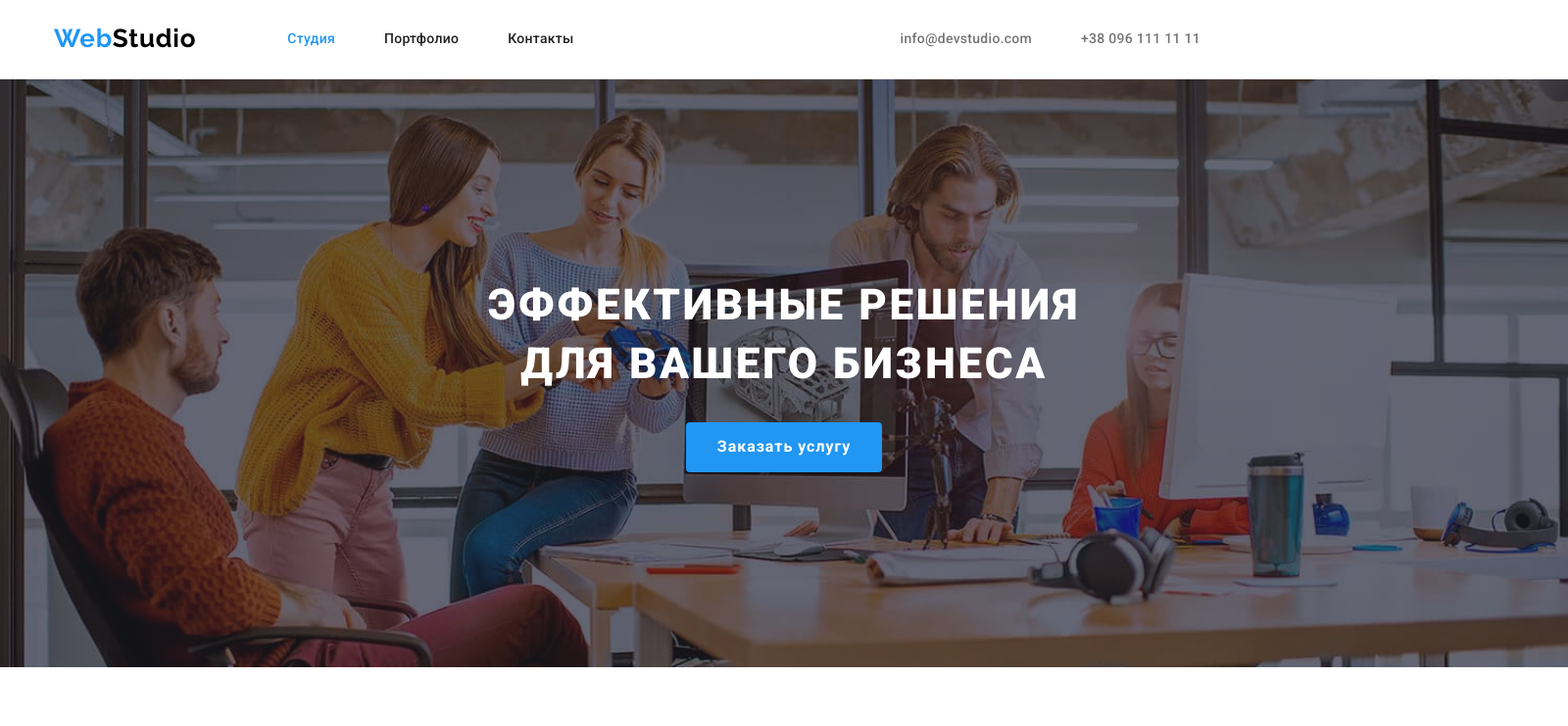
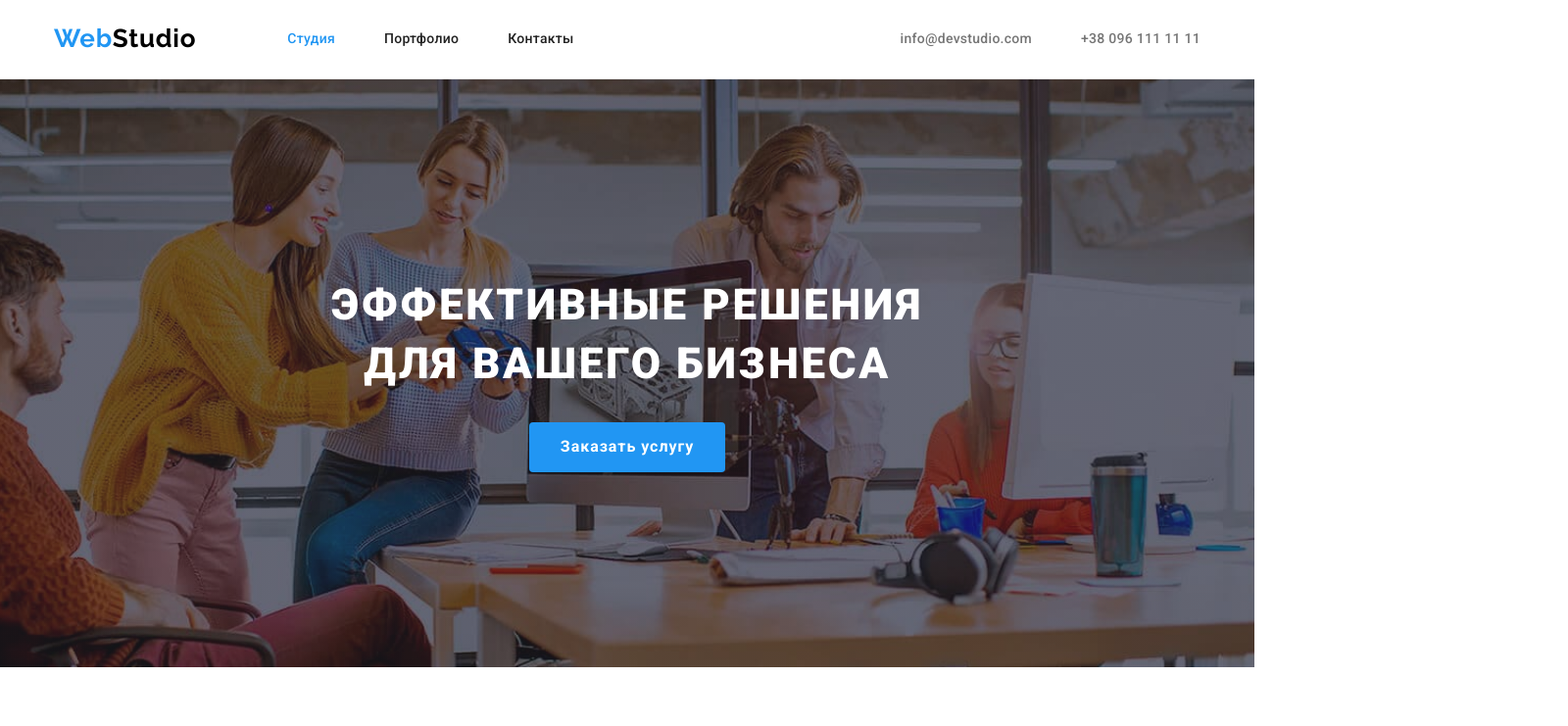
Before and after one commit to olozovik/goit-markup-hw-04, a plain HTML site: page index.html in a window 1280 px wide. Shown: the top 741 px of the page at 98% size, 1600 px wide, since content can reach past the window. Drawn offline with Linux system fonts and the light colour scheme.

Commit message:
max-width sections

```diff
--- a/css/styles.css
+++ b/css/styles.css
@@ -41,6 +41,13 @@ body {
   margin-right: auto;
   padding-left: 15px;
   padding-right: 15px;
+}
+
+header,
+footer,
+section {
+  max-width: 1600px;
+  margin: 0 auto;
 }
 
 /* HEADER */
@@ -181,8 +188,6 @@ body {
   padding-top: 200px;
   padding-bottom: 200px;
   height: 600px;
-  width: 1600px;
-  margin: 0 auto;
 
   text-align: center;
 
```
